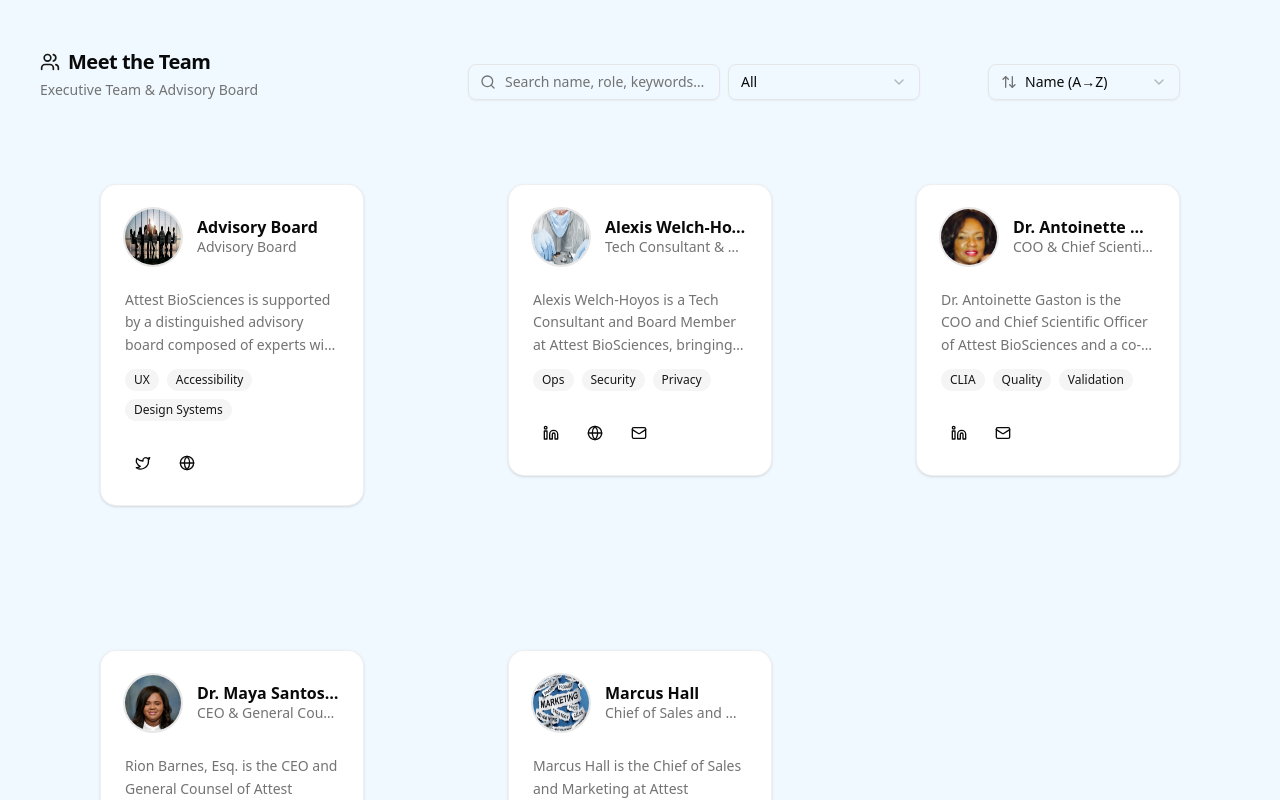
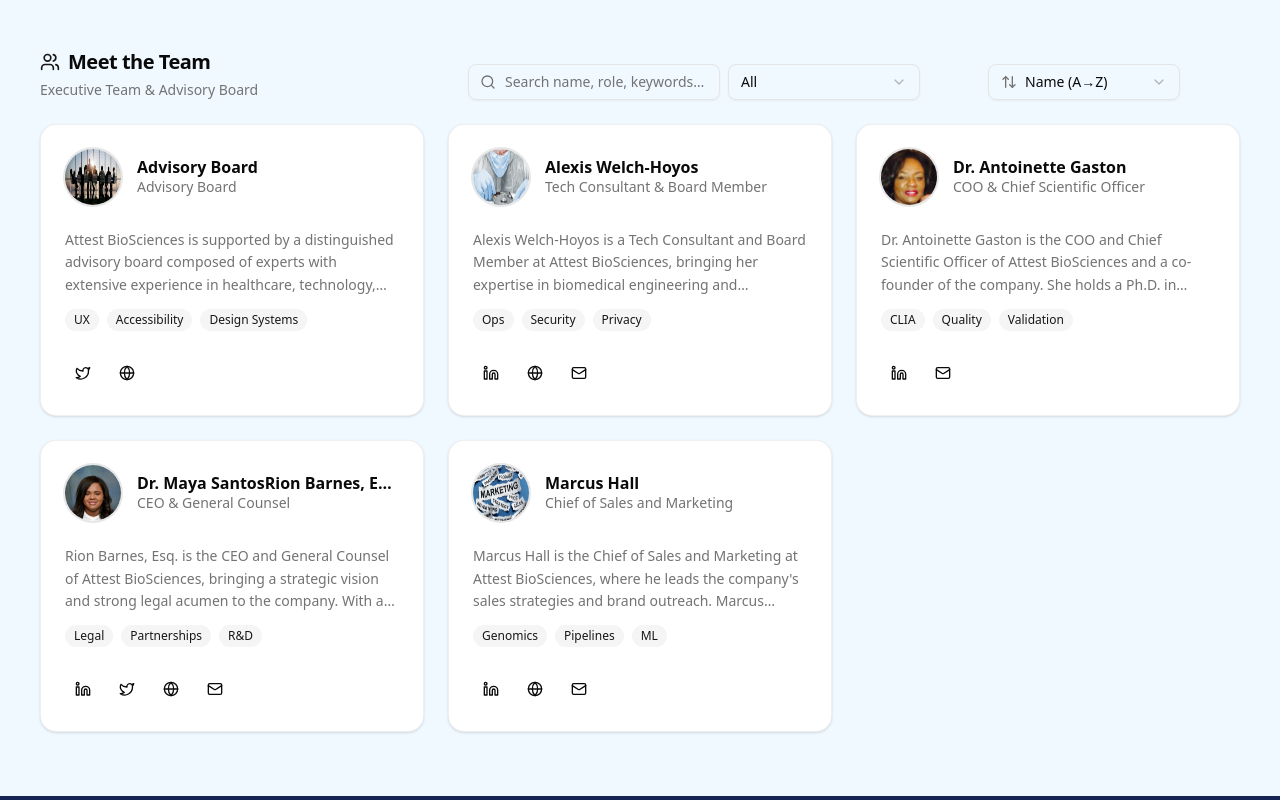
Before and after one commit to javalen/attestbiosciences, a React (Vite) app: page / in a window 1280 px wide. Shown: the part 4900-5700 px from the top of the page. Built offline with nearby package versions, Linux system fonts and the light colour scheme.

Commit message:
changed padding

```diff
--- a/src/components/TeamSection.jsx
+++ b/src/components/TeamSection.jsx
@@ -209,14 +209,14 @@
 
 function MemberCard({ m, onMemberClick }) {
   return (
-    <div className="p-5">
+    <div className="">
       <motion.div
         layout
         initial={{ opacity: 0, y: 12 }}
         animate={{ opacity: 1, y: 0 }}
         exit={{ opacity: 0, y: -12 }}
         transition={{ duration: 0.25, ease: "easeOut" }}
-        className="p-10"
+        className=""
       >
         <Card className="h-full rounded-2xl border border-border/60 shadow-sm hover:shadow-md transition overflow-hidden">
           <CardHeader className="flex flex-row items-center gap-4">
```
